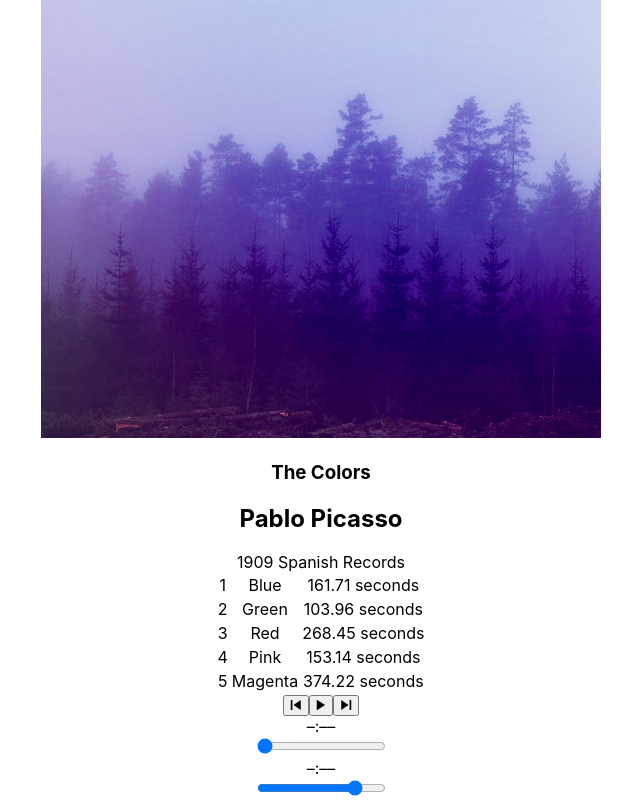
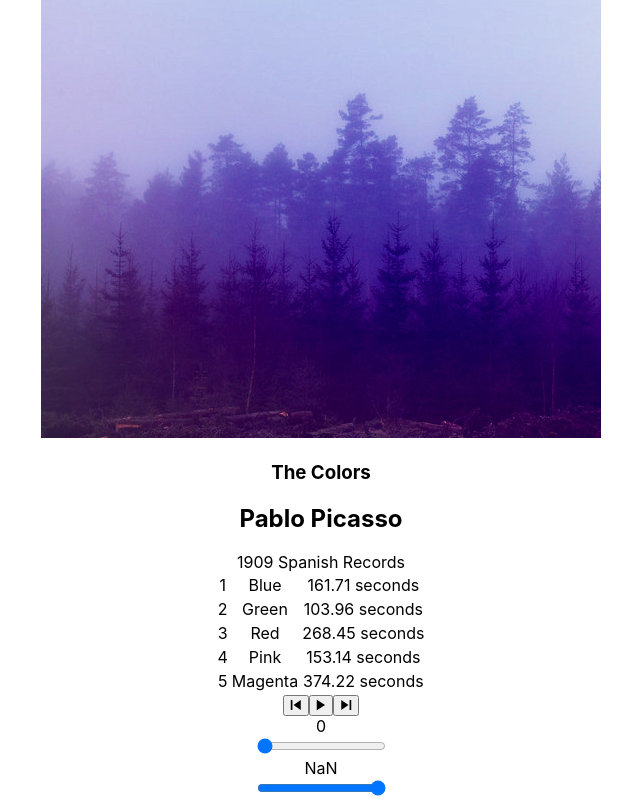
Before and after one commit to TrentStephens/bloc-jams-react, a React (Create React App) app: page /album/the-colors in a window 1280 px wide. Shown: the part 224-1024 px from the top of the page, without its empty margins (319-959 px from the left). Built offline with nearby package versions, Linux system fonts and the light colour scheme; some icons are missing.

Commit message:
Didn't change branch

```diff
--- a/src/components/Album.js
+++ b/src/components/Album.js
@@ -15,11 +15,33 @@
 				album: album,
 				currentSong: {},
 				isPlaying: false,
-				isMouseInside:false
+				isMouseInside:false,
+				currentTime: 0,
+				duration: album.songs[0].duration,
+				baseVolume: 0
 		};
 
 	this.audioElement = document.createElement('audio');
 	this.audioElement.src = album.songs[0].audioSrc;
+	}
+
+	componentDidMount() {
+		this.eventListeners = {
+			timeupdate: e => {
+				this.setState({ currentTime: this.audioElement.currentTime });
+			},
+			durationchange: e => {
+				this.setState({ duration: this.audioElement.duration });
+			}
+		};
+		this.audioElement.addEventListener('timeupdate', this.eventListeners.timeupdate);
+		this.audioElement.addEventListener('durationchange', this.eventListeners.durationchange);
+	}
+
+	componentWillUnmount() {
+		this.audioElement.src = null;
+		this.audioElement.removeEventListener('timeupdate', this.eventListeners.timeupdate);
+		this.audioElement.removeEventListener('durationchange', this.eventListeners.durationchange);
 	}
 
 	play() {
@@ -71,6 +93,13 @@
     this.play();
 	 }
 
+	handleTimeChange(e) {
+		const newTime = this.audioElement.duration * e.target.value;
+		this.audioElement.currentTime = newTime;
+		this.setState({ currentTime: newTime });
+}
+
+
 	render(){
 		return (
 
@@ -114,9 +143,13 @@
 			<PlayerBar
 			isPlaying={this.state.isPlaying}
 			currentSong={this.state.currentSong}
+			currentTime={this.audioElement.currentTime}
+			duration={this.audioElement.duration}
+			currentVolume={this.audioElement.currentVolume}
 			handleSongClick={() => this.handleSongClick(this.state.currentSong)}
       handlePrevClick={() => this.handlePrevClick()}
  			handleNextClick={() => this.handleNextClick()}
+			handleTimeChange={(e) => this.handleTimeChange(e)}
 			/>
 		</section>
 		);
--- a/src/components/PlayerBar.js
+++ b/src/components/PlayerBar.js
@@ -16,13 +16,27 @@
            </button>
          </section>
          <section id="time-control">
-           <div className="current-time">–:––</div>
-           <input type="range" className="seek-bar" value="0" />
-           <div className="total-time">–:––</div>
+         <div className="current-time">{this.props.currentTime}</div>
+          <input
+            type="range"
+            className="seek-bar"
+            value={(this.props.currentTime / this.props.duration) || 0}
+            max="1"
+            min="0"
+            step="0.01"
+            onChange={this.props.handleTimeChange}
+          />
+          <div className="total-time">{this.props.duration}</div>
          </section>
          <section id="volume-control">
            <div className="icon ion-volume-low"></div>
-           <input type="range" className="seek-bar" value="80" />
+           <input
+            type="range"
+            className="seek-bar"
+            value={(this.props.currentVolume)}
+            max="1"
+            min="0"
+            step="1" />
            <div className="icon ion-volume-high"></div>
          </section>
       </section>
```
